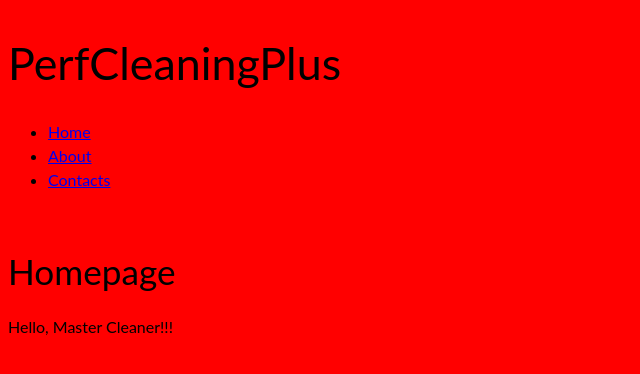
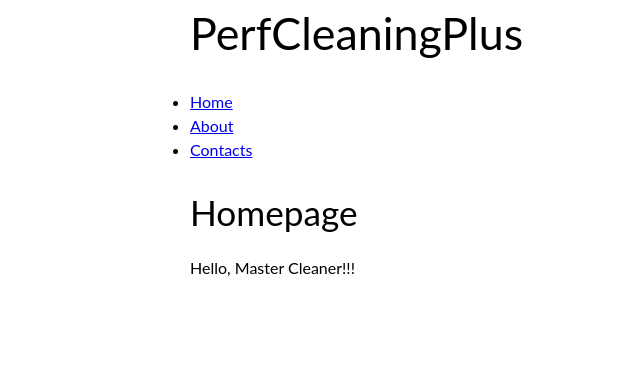
Before and after one commit to YSEnchev/cleaning-site-demo, a Jekyll site: the page built from index.md, in a window 1280 px wide. Shown: the top 374 px of the page, without its empty margins (0-640 px from the left). Built offline with Jekyll 4.4.1, drawn with Linux system fonts in a browser that asks for light colours.

Commit message:
new commit

```diff
--- a/_data/navigation.yml
+++ b/_data/navigation.yml
@@ -1,6 +1,6 @@
 - name: Home
   link: /
 - name: About
-  link: /about
+  link: /about/
 - name: Contacts
-  link: /contacts
+  link: /contacts/
--- a/_layouts/main.html
+++ b/_layouts/main.html
@@ -7,7 +7,7 @@
     <link rel="stylesheet" href="/assets/styles/site.css">
 </head>
 <body>
-
+    <div class="site">
         <header class="site-header">
             <h1 class="site-title">{{site.title}}</h1>
 
@@ -28,6 +28,6 @@
                 {{ content }}
             </section>
         </article>
-
+    </div>
 </body>
 </html>
--- a/assets/styles/layout.css
+++ b/assets/styles/layout.css
@@ -1,3 +1,5 @@
-body {
-    background: red;
+
+.site {
+    max-width: 900px;
+    margin: 0 auto;
 }
--- a/assets/styles/reset.css
+++ b/assets/styles/reset.css
@@ -0,0 +1,18 @@
+* {
+    padding: 0;
+    margin: 0;
+}
+
+*, *::before, *::after {
+box-sizing: inherit;
+}
+
+html {
+    box-sizing: border-box;
+}
+
+img {
+    display: block;
+    width: 100%;
+    height: auto;
+}
```
Lines whose indentation alone changed are shown as unchanged.
